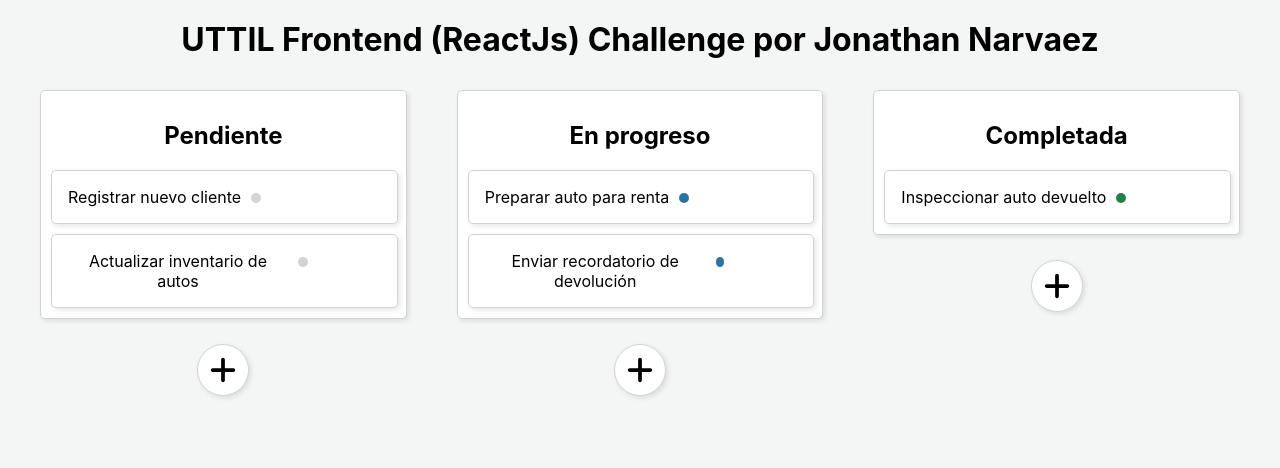
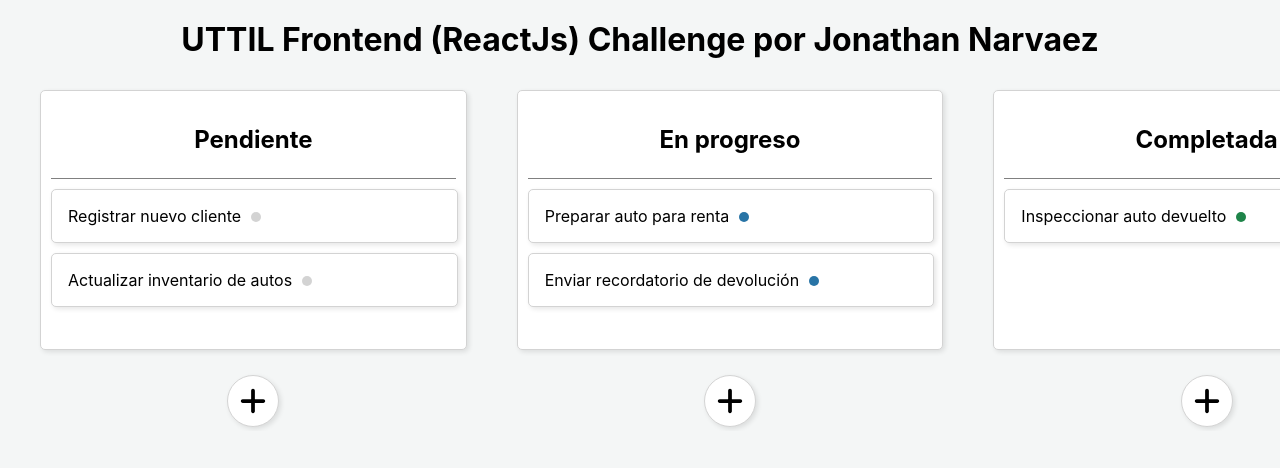
Before and after one commit to Naramatsu/uttil-challenge, a React (Create React App) app: page / in a window 1280 px wide. Shown: the top 468 px of the page. Built offline with nearby package versions, Linux system fonts and the light colour scheme.

Commit message:
improving some styles

```diff
--- a/src/App.scss
+++ b/src/App.scss
@@ -5,16 +5,24 @@
   min-height: 100vh;
   position: relative;
   text-align: center;
+  width: 100%;
 
   h1 {
     margin-top: 0;
     padding-top: 20px;
   }
 
-  .box {
-    display: grid;
-    gap: 30px;
-    grid-template-columns: repeat(3, 1fr);
-    margin: auto 30px;
+  .container {
+    width: 100%;
+    overflow: auto;
+
+    .box {
+      display: grid;
+      gap: 30px;
+      grid-template-columns: repeat(3, 1fr);
+      margin: auto 30px;
+      min-width: 1400px;
+      overflow-x: auto;
+    }
   }
 }
--- a/src/components/Column/Column.style.scss
+++ b/src/components/Column/Column.style.scss
@@ -2,6 +2,17 @@
 
 .column {
   position: relative;
+
+  h2 {
+    background: #fff;
+    position: sticky;
+    top: 0px;
+    z-index: 2;
+    margin: 0;
+    padding: 1em;
+    border-bottom: solid 1px gray;
+    margin-bottom: 10px;
+  }
 
   .btn-add {
     cursor: pointer;
@@ -20,6 +31,7 @@
 
     .task-container {
       @include flexColum;
+      min-height: 150px;
     }
   }
 }
--- a/src/components/ModalCreateTask/ModalCreateTask.style.scss
+++ b/src/components/ModalCreateTask/ModalCreateTask.style.scss
@@ -39,12 +39,26 @@
         display: block;
         text-align: left;
         width: 100%;
+
+        &.error {
+          color: $red-color;
+          font-size: 12px;
+        }
       }
 
       input,
       button {
         border-radius: $border-radius;
         padding: 1em;
+      }
+
+      input {
+        border: solid 1px $gray-color;
+
+        &.error {
+          border: solid 1px $red-color;
+          color: $red-color;
+        }
       }
 
       button {
```
